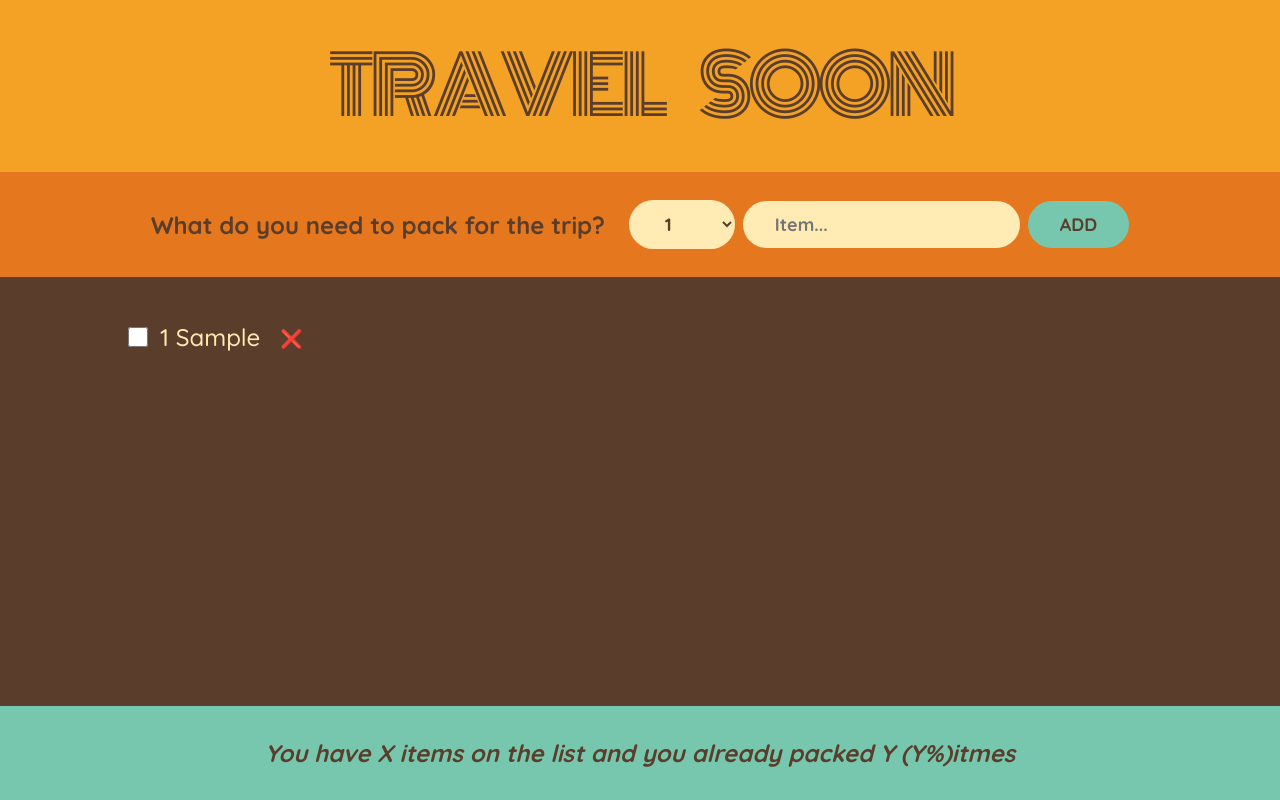
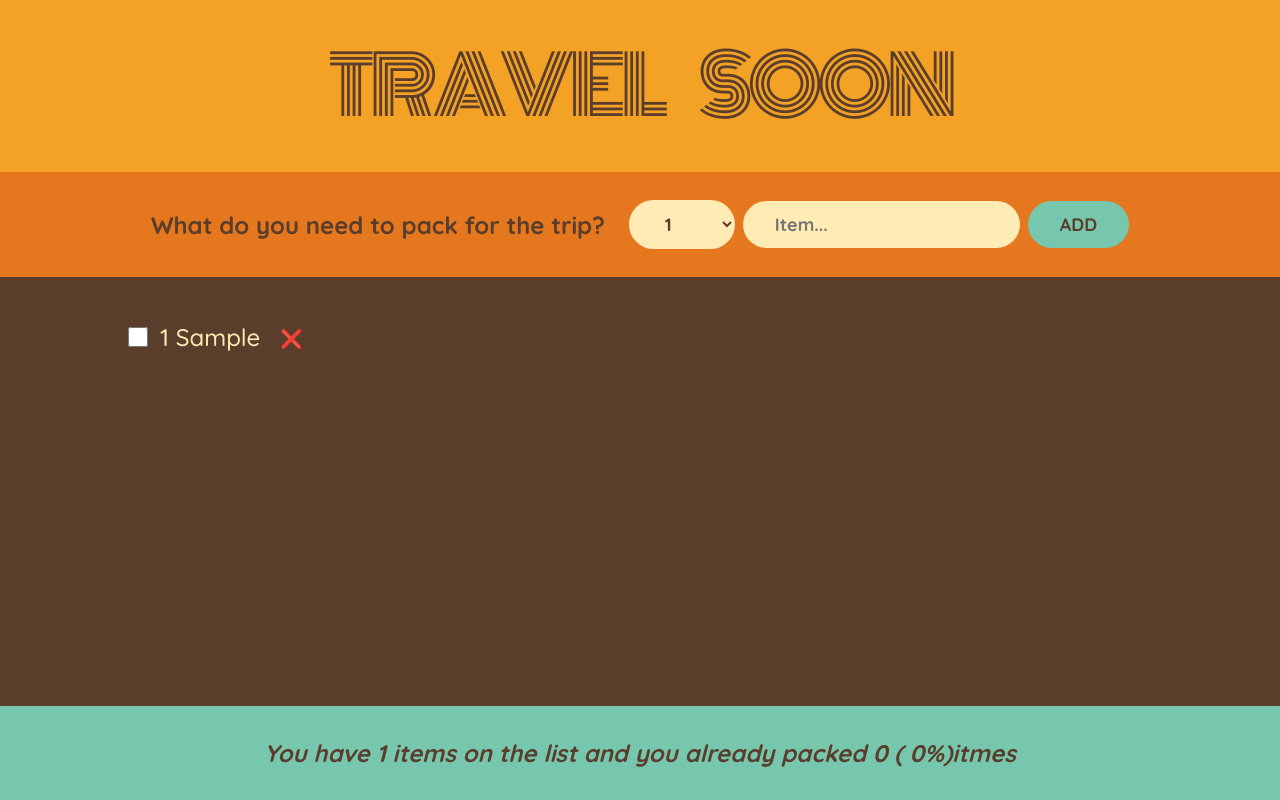
Before and after one commit to ZiyanSui/travel_lists_website, a React (Create React App) app: page / in a window 1280 px wide. Both pictures are taken after typing "Sample" into the empty fields and a click on the button "ADD". Built offline with nearby package versions, Linux system fonts and the light colour scheme.

Commit message:
Add footer stats indicator

```diff
--- a/src/App.js
+++ b/src/App.js
@@ -28,7 +28,7 @@ export default function App() {
         onDeleteStuffs={handleDeleteStuffs}
         onTogglePacked={handleTogglePacked}
       />
-      <Stats />
+      <Stats stuffs={stuffs} />
     </div>
   );
 }
@@ -107,10 +107,26 @@ function Item({ item, onDeleteStuffs, onTogglePacked }) {
   );
 }
 
-function Stats() {
+function Stats({ stuffs }) {
+  if (!stuffs.length) {
+    return (
+      <p className="stats">
+        <em>Start Adding items to the packing list!</em>
+      </p>
+    );
+  }
+
+  const num = stuffs.length;
+  const numPacked = stuffs.filter((stuff) => stuff.packed).length;
+  const percent = Math.round((numPacked / num) * 100);
   return (
     <footer className="stats">
-      <em>You have X items on the list and you already packed Y (Y%)itmes</em>
+      <em>
+        {percent === 100
+          ? `You got everything! Ready to go 🥳`
+          : `You have ${num} items on the list and you already packed ${numPacked} (
+        ${percent}%)itmes`}
+      </em>
     </footer>
   );
 }
```
